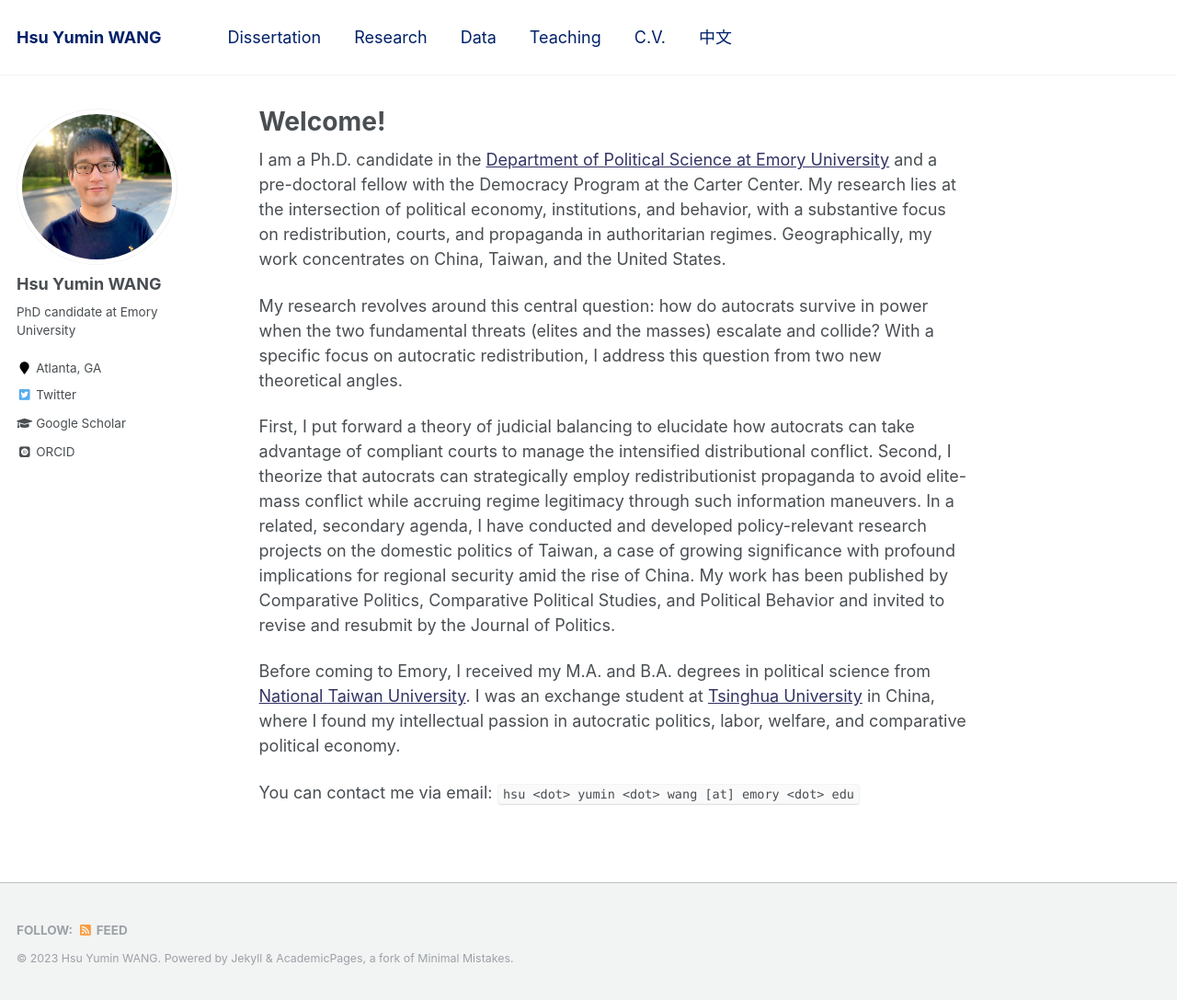
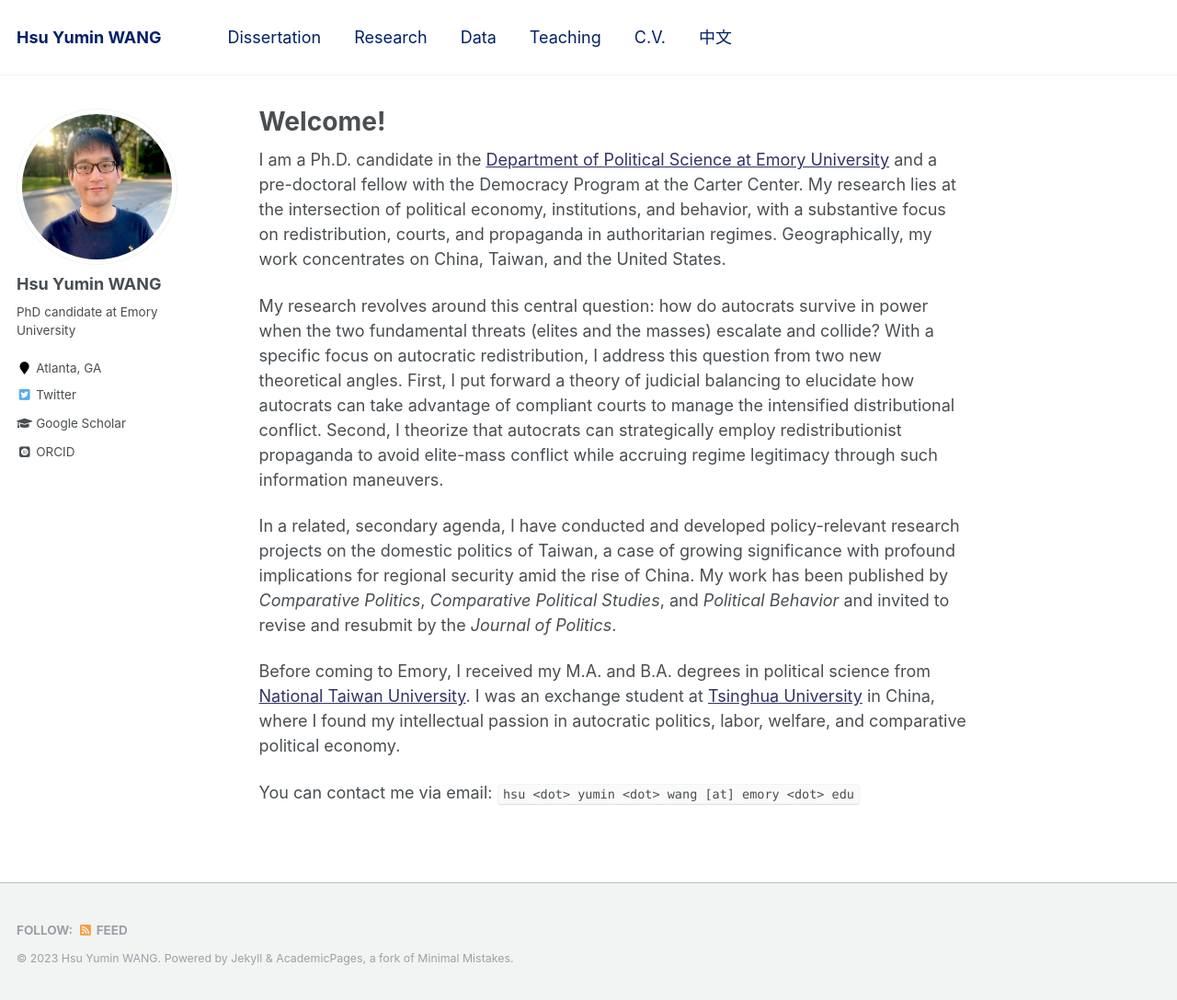
Before and after one commit to hsuyumin/hsuyumin.github.io, a Jekyll site: the page built from _pages/about.md, in a window 1280 px wide and 1087 px high. Shown: the whole window at 92% size. Built offline with Jekyll 4.4.1, drawn with Linux system fonts in a browser that asks for light colours; some web fonts are replaced.

```diff
--- a/_pages/about.md
+++ b/_pages/about.md
@@ -10,9 +10,9 @@ redirect_from:
 
 I am a Ph.D. candidate in the [Department of Political Science at Emory University](http://polisci.emory.edu/home/) and a pre-doctoral fellow with the Democracy Program at the Carter Center. My research lies at the intersection of political economy, institutions, and behavior, with a substantive focus on redistribution, courts, and propaganda in authoritarian regimes. Geographically, my work concentrates on China, Taiwan, and the United States.
 
-My research revolves around this central question: how do autocrats survive in power when the two fundamental threats (elites and the masses) escalate and collide? With a specific focus on autocratic redistribution, I address this question from two new theoretical angles.
+My research revolves around this central question: how do autocrats survive in power when the two fundamental threats (elites and the masses) escalate and collide? With a specific focus on autocratic redistribution, I address this question from two new theoretical angles. First, I put forward a theory of judicial balancing to elucidate how autocrats can take advantage of compliant courts to manage the intensified distributional conflict. Second, I theorize that autocrats can strategically employ redistributionist propaganda to avoid elite-mass conflict while accruing regime legitimacy through such information maneuvers.
 
-First, I put forward a theory of judicial balancing to elucidate how autocrats can take advantage of compliant courts to manage the intensified distributional conflict. Second, I theorize that autocrats can strategically employ redistributionist propaganda to avoid elite-mass conflict while accruing regime legitimacy through such information maneuvers. In a related, secondary agenda, I have conducted and developed policy-relevant research projects on the domestic politics of Taiwan, a case of growing significance with profound implications for regional security amid the rise of China. My work has been published by Comparative Politics, Comparative Political Studies, and Political Behavior and invited to revise and resubmit by the Journal of Politics.
+In a related, secondary agenda, I have conducted and developed policy-relevant research projects on the domestic politics of Taiwan, a case of growing significance with profound implications for regional security amid the rise of China. My work has been published by _Comparative Politics_, _Comparative Political Studies_, and _Political Behavior_ and invited to revise and resubmit by the _Journal of Politics_.
 
 Before coming to Emory, I received my M.A. and B.A. degrees in political science from [National Taiwan University](https://www.ntu.edu.tw/english/). I was an exchange student at [Tsinghua University](https://www.tsinghua.edu.cn/en/) in China, where I found my intellectual passion in autocratic politics, labor, welfare, and comparative political economy.
 
```
